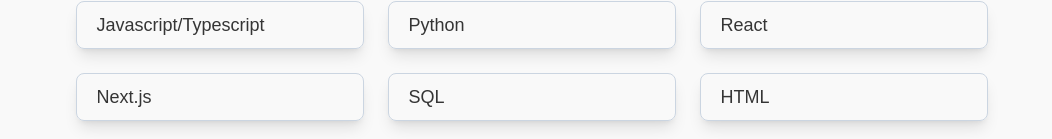
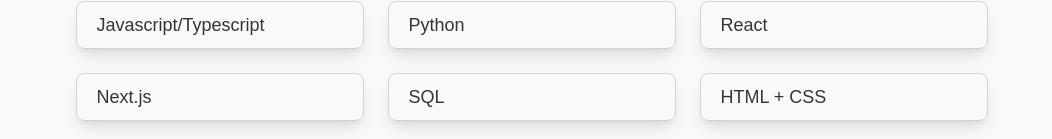
Before and after one commit to jcstlo/personal-site, a React (Vite) app: page /about in a window 1280 px wide. Shown: the part 661-800 px from the top of the page, without its empty margins (101-1153 px from the left). Built offline with nearby package versions, Linux system fonts and the light colour scheme; a web font is replaced by a local one.

Commit message:
Minor change to wording in projects + skills

```diff
--- a/src/ProjectData.js
+++ b/src/ProjectData.js
@@ -74,7 +74,7 @@
 
 const blackjackTrainerProj = {
   name: "Blackjack Strategy Trainer",
-  shortDesc: "Built an interactive web app to train users to make correct decisions in blackjack, based on blackjack basic strategy. I implemented the game and training logic, including the ability to split and/or double down when the current hand allows. For deployment, I used Docker to containerize the application, configured nginx as a reverse proxy (with Certbot for https), and deployed this project onto an Ubuntu VPS hosted on DigitalOcean.",
+  shortDesc: "Built an interactive web app to train users to make correct decisions in blackjack, based on blackjack basic strategy. I implemented the game and training logic from scratch, including the ability to split and/or double down when the current hand allows. For deployment, I used Docker to containerize the application, configured nginx as a reverse proxy (with Certbot for https), and deployed this project onto an Ubuntu VPS hosted on DigitalOcean.",
   mainImage: "bjt.jpg",
   link: "https://snaptags.app",
   technologies: [
--- a/src/Skills.js
+++ b/src/Skills.js
@@ -4,8 +4,7 @@
     "React",
     "Next.js",
     "SQL",
-    "HTML",
-    "CSS",
+    "HTML + CSS",
     "C/C++",
     "C#",
     "Git",
```
